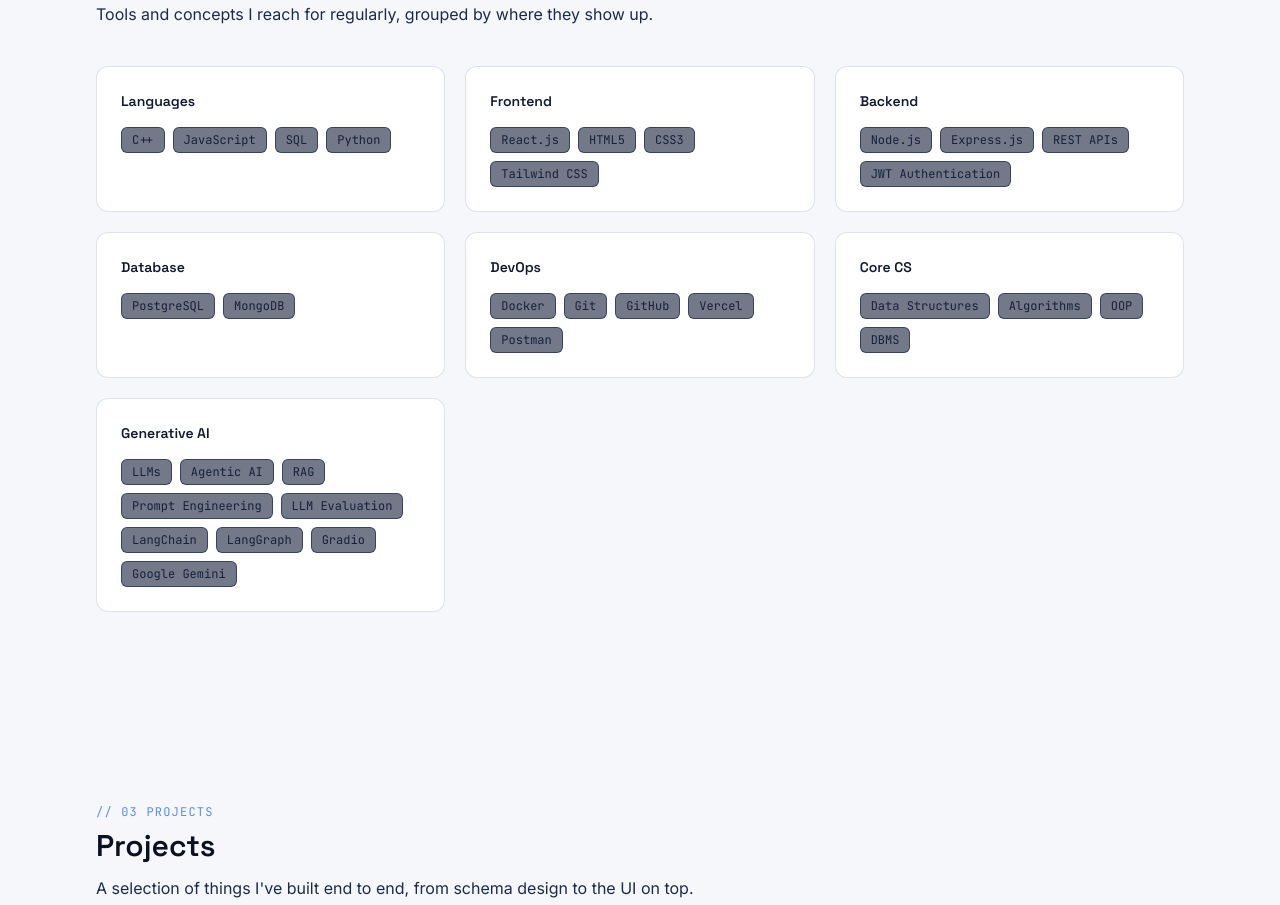
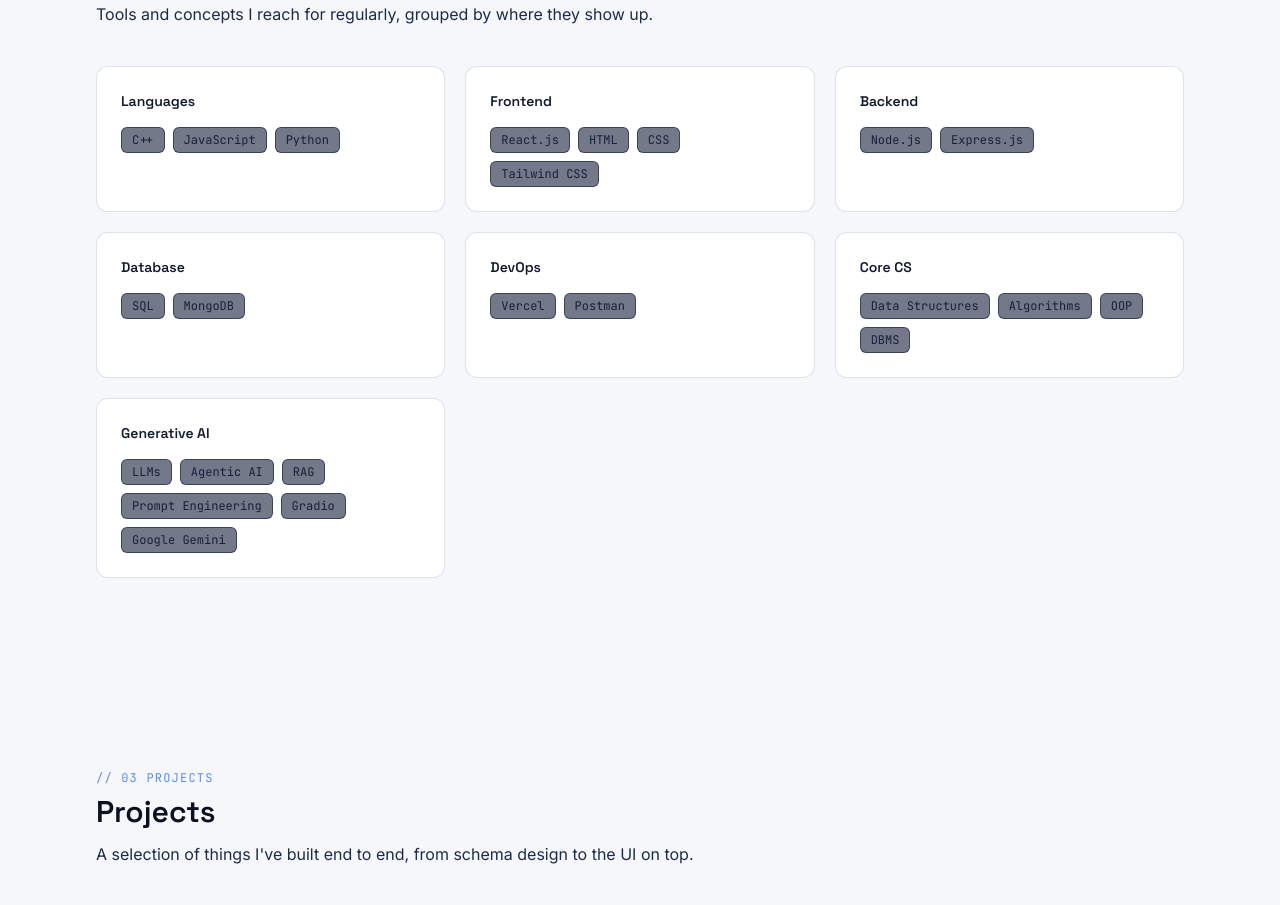
Before and after one commit to sriramabburi11/portfolio, a React (Vite) app: page / in a window 1280 px wide. Shown: the part 1540-2445 px from the top of the page. Built offline with nearby package versions, Linux system fonts and the light colour scheme; no server answers.

Commit message:
Refactor skill groups by removing certain skills
Removed some skills from various skill groups to streamline the list.

```diff
--- a/src/data/skills.ts
+++ b/src/data/skills.ts
@@ -4,27 +4,27 @@
   {
     id: 'languages',
     title: 'Languages',
-    items: ['C++', 'JavaScript', 'SQL', 'Python'],
+    items: ['C++', 'JavaScript', 'Python'],
   },
   {
     id: 'frontend',
     title: 'Frontend',
-    items: ['React.js', 'HTML5', 'CSS3', 'Tailwind CSS'],
+    items: ['React.js', 'HTML', 'CSS', 'Tailwind CSS'],
   },
   {
     id: 'backend',
     title: 'Backend',
-    items: ['Node.js', 'Express.js', 'REST APIs', 'JWT Authentication'],
+    items: ['Node.js', 'Express.js'],
   },
   {
     id: 'database',
     title: 'Database',
-    items: ['PostgreSQL', 'MongoDB'],
+    items: ['SQL', 'MongoDB'],
   },
   {
     id: 'devops',
     title: 'DevOps',
-    items: ['Docker', 'Git', 'GitHub', 'Vercel', 'Postman'],
+    items: ['Vercel', 'Postman'],
   },
   {
     id: 'core-cs',
@@ -44,9 +44,6 @@
       'Agentic AI',
       'RAG',
       'Prompt Engineering',
-      'LLM Evaluation',
-      'LangChain',
-      'LangGraph',
       'Gradio',
       'Google Gemini',
     ],
```
